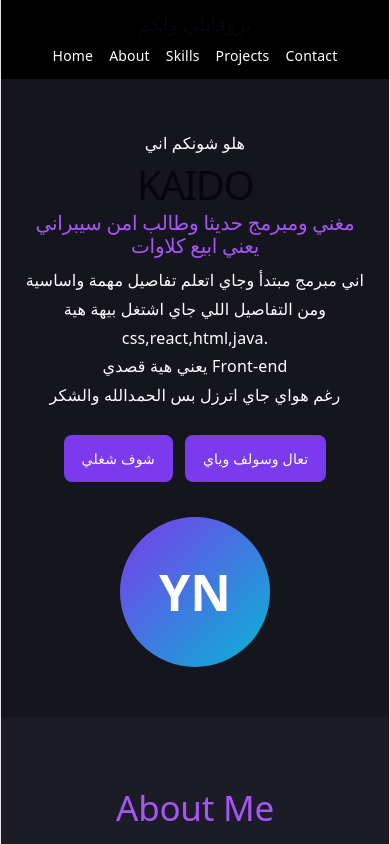
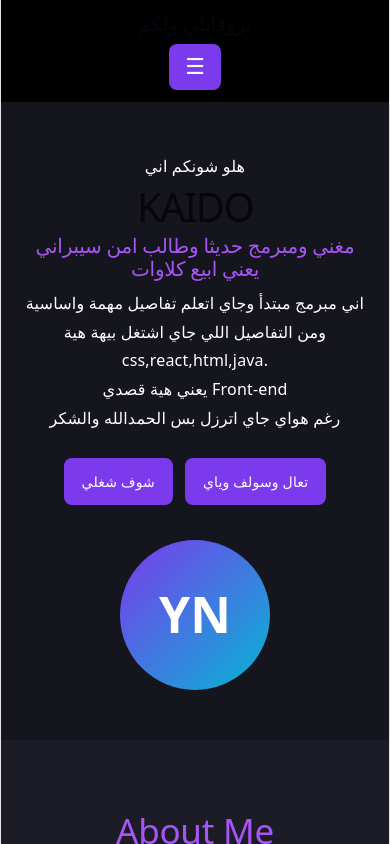
Before and after one commit to 12alatoane12-creator/my-portfoli, a React (Vite) app: page / in a window 390 px wide. Shown: the top 844 px of the page. Built offline with nearby package versions, Linux system fonts and the light colour scheme.

Commit message:
Update portfolio and README

```diff
--- a/src/components/ContactForm.jsx
+++ b/src/components/ContactForm.jsx
@@ -17,10 +17,28 @@ function ContactForm() {
     })
   }
 
-  function handleSubmit(event) {
-    event.preventDefault()
-    setNotice('Demo form: message not actually sent.')
-  }
+
+function handleSubmit(event) {
+  event.preventDefault()
+
+  const subject = encodeURIComponent(
+    `Portfolio Message from ${form.name}`
+  )
+
+  const body = encodeURIComponent(
+    `Name: ${form.name}
+Email: ${form.email}
+
+Message:
+${form.message}`
+  )
+
+  window.location.href =
+    `mailto:12alatoane12@gmail.com?subject=${subject}&body=${body}`
+
+  setNotice('Please press Send in your email app.')
+}
+
 
   function clearForm() {
     setForm({ name: '', email: '', message: '' })
--- a/src/components/Navbar.css
+++ b/src/components/Navbar.css
@@ -43,3 +43,33 @@ align-items: center;
     font-size: 14px;
   }
 }
+
+.menu-toggle {
+  display: none;
+}
+
+@media (max-width: 768px) {
+  .menu-toggle {
+    display: block;
+    background: #7c3aed;
+    color: white;
+    border: none;
+    border-radius: 8px;
+    padding: 10px 16px;
+    font-size: 22px;
+    cursor: pointer;
+  }
+
+  .nav-links {
+    display: none;
+    flex-direction: column;
+    align-items: center;
+    width: 100%;
+    gap: 15px;
+    padding: 10px 0;
+  }
+
+  .nav-links.open {
+    display: flex;
+  }
+}
--- a/src/components/Navbar.jsx
+++ b/src/components/Navbar.jsx
@@ -1,11 +1,20 @@
 import './Navbar.css'
+import { useState } from 'react'
 function Navbar() {
+    const [isOpen, setIsOpen] = useState(false)
   return (
 
     <nav className="navbar">
       <h2 className="logo">بروفايلي ولكم </h2>
-
-      <ul className="nav-links">
+<button
+  className="menu-toggle"
+  onClick={() => setIsOpen(!isOpen)}
+  aria-label="Toggle menu"
+  aria-expanded={isOpen}
+>
+  {isOpen ? '✕' : '☰'}
+</button>
+      <ul className={`nav-links ${isOpen ? 'open' : ''}`}>
 
   <li><a href="#home">Home</a></li>
   <li><a href="#about">About</a></li>
```
